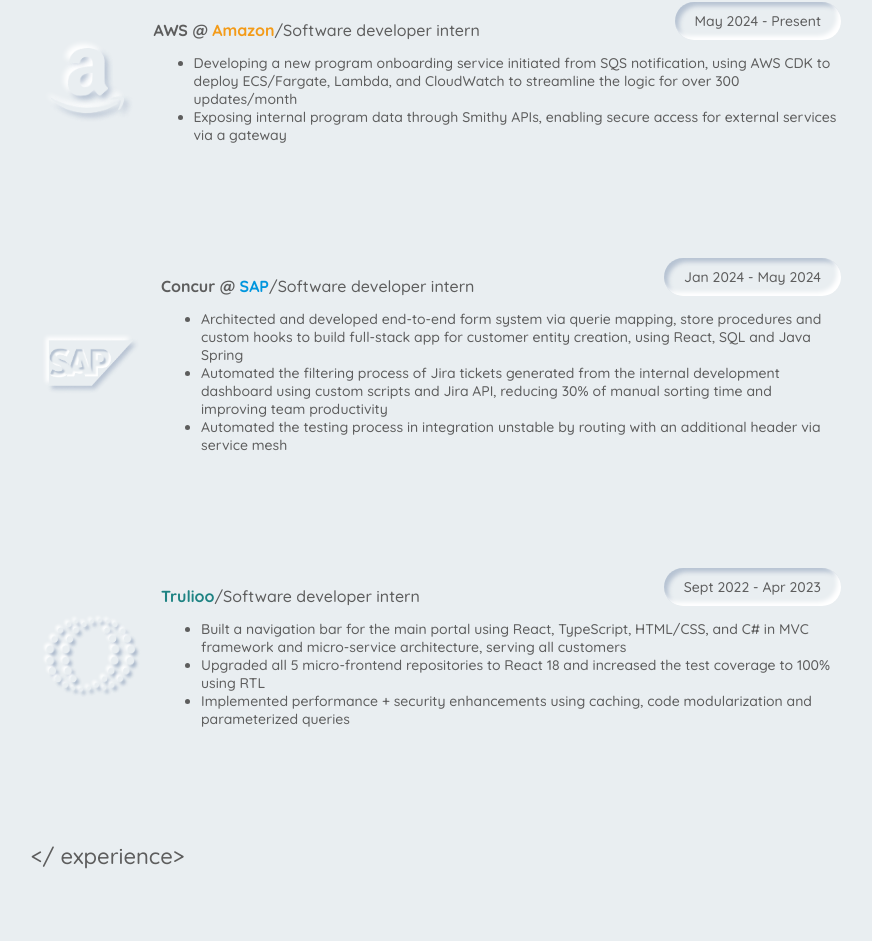
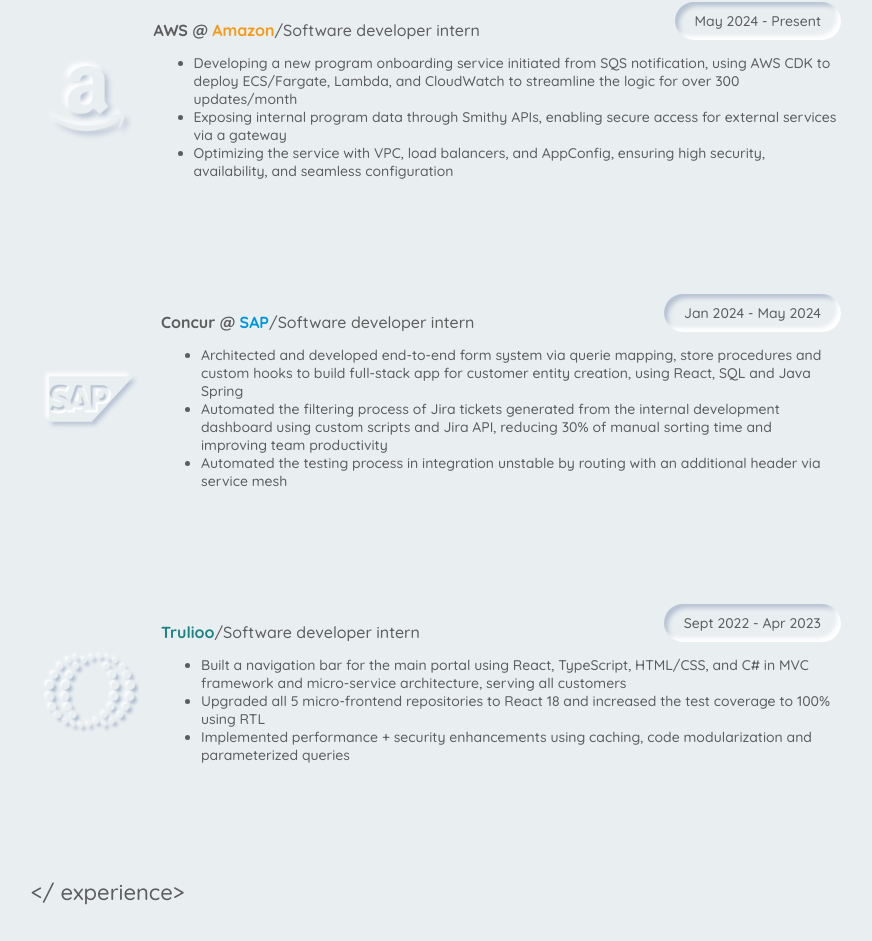
Before and after one commit to joannelex/joannepw2, a React (Create React App) app: page / in a window 1280 px wide. Shown: the part 1499-2440 px from the top of the page, without its empty margins (199-1071 px from the left). Built offline with nearby package versions, Linux system fonts and the light colour scheme; a web font is replaced by a local one.

Commit message:
Update experience

```diff
--- a/src/components/Experience.js
+++ b/src/components/Experience.js
@@ -26,6 +26,7 @@
                         <ul>
                             <li>Developing a new program onboarding service initiated from SQS notification, using AWS CDK to deploy ECS/Fargate, Lambda, and CloudWatch to streamline the logic for over 300 updates/month</li>
                             <li>Exposing internal program data through Smithy APIs, enabling secure access for external services via a gateway</li>
+                            <li>Optimizing the service with VPC, load balancers, and AppConfig, ensuring high security, availability, and seamless configuration</li>
                         </ul>
                     </div>
                 </div>
```
